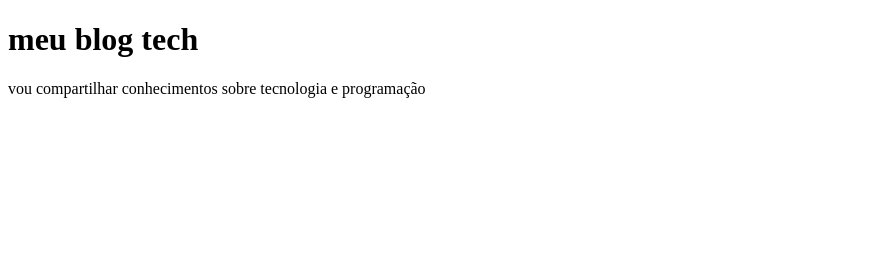
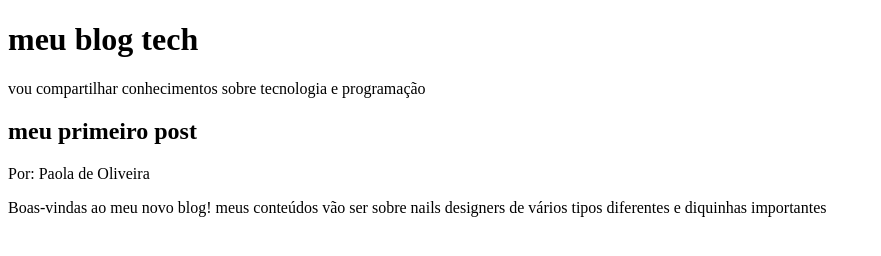
Before and after one commit to paolagoncalvesviana-sys/paola-1A, a plain HTML site: page index.html in a window 1280 px wide. Shown: the whole page, without its empty margins (0-881 px from the left). Drawn offline with Linux system fonts and the light colour scheme.

Commit message:
Update index.html

```diff
--- a/index.html
+++ b/index.html
@@ -4,9 +4,19 @@
   <meta charset="UTF-8">
   <meta name= "viewport" content="width=device-width,initial-scale=1.0">
   <title>meu blog nail designer</title>
+  <style>
+    header{
+    }
+  </style>
 </head>
 <body>
 <h1>meu blog tech</h1>
 <p>vou compartilhar conhecimentos sobre tecnologia e programação</p>
 </body>
 </html>
+<main>
+  <h2>meu primeiro post</h2>
+  <p>Por: Paola de Oliveira</p>
+  <p> Boas-vindas ao meu novo blog!
+    meus conteúdos vão ser sobre nails designers de vários tipos diferentes e diquinhas importantes </p>
+</main>
```
